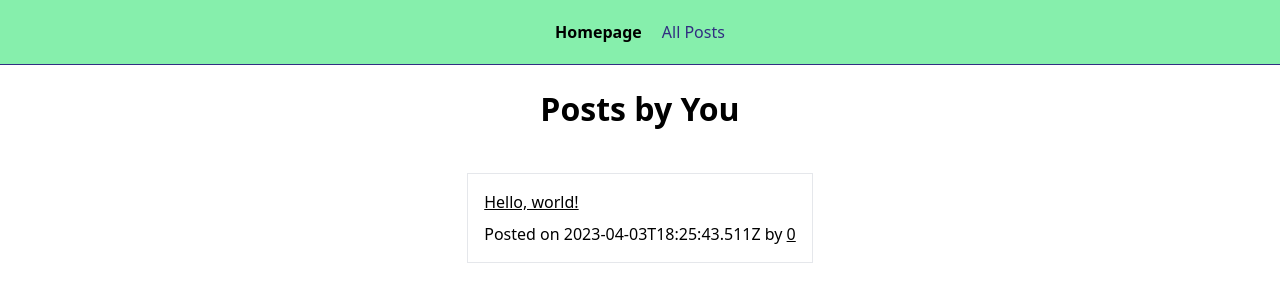
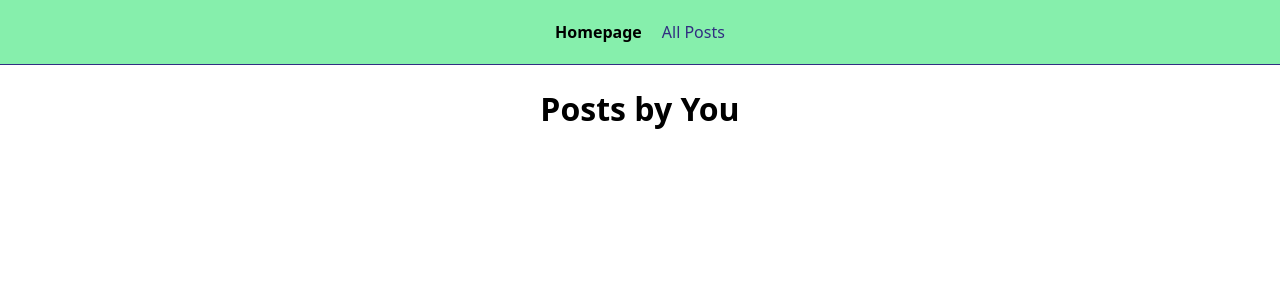
Before and after one commit to Shebara/TwitterClone, a Vue app: page / in a window 1280 px wide. Shown: the top 302 px of the page. Built offline with nearby package versions, Linux system fonts and the light colour scheme; data requests are answered from the project's data file; sample sign-in values are in the browser's storage.

Commit message:
Show only logged in user's posts on MyPosts

```diff
--- a/src/pages/MyPosts.vue
+++ b/src/pages/MyPosts.vue
@@ -22,7 +22,14 @@ export default {
   },
   async created() {
     try {
-      const res = await this.axios.get(`http://localhost:3000/posts`);//?authorId=this.$store.user.id
+      const userId = this.$store.getters.getUserId;
+
+      if ( userId === false ) {
+        this.$store.dispatch('confirmLogin', false);
+        return;
+      }
+
+      const res = await this.axios.get(`http://localhost:3000/posts?authorId=${userId}`);
 
       this.posts = res.data;
     } catch(e) {
```
